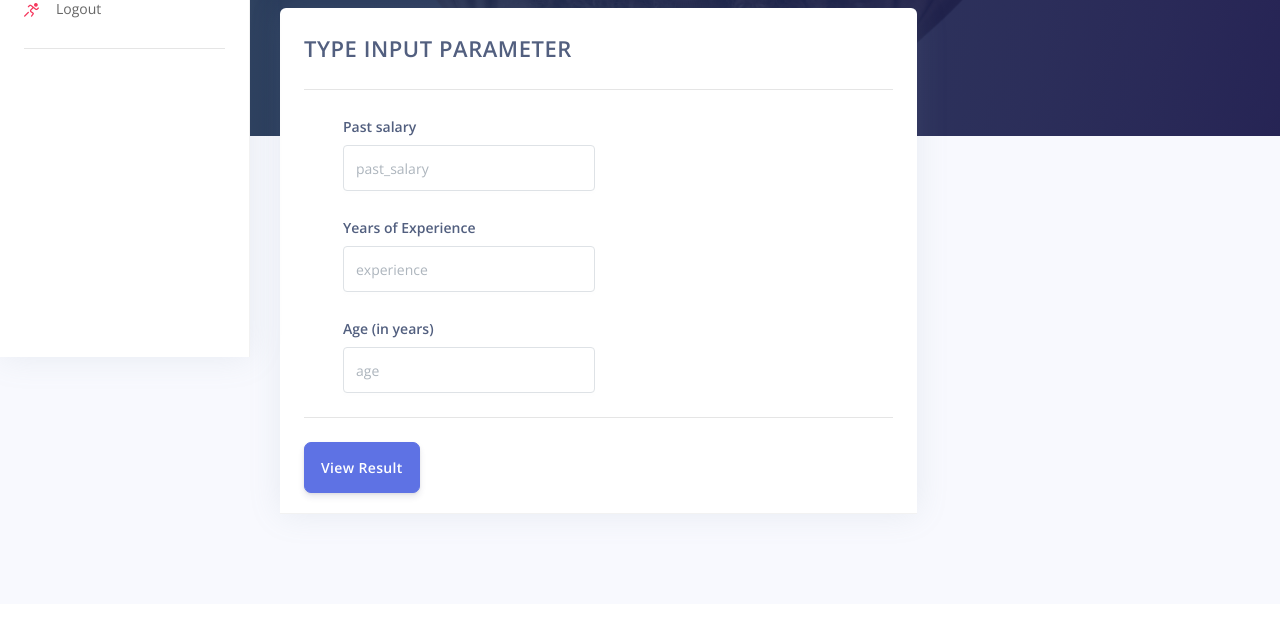
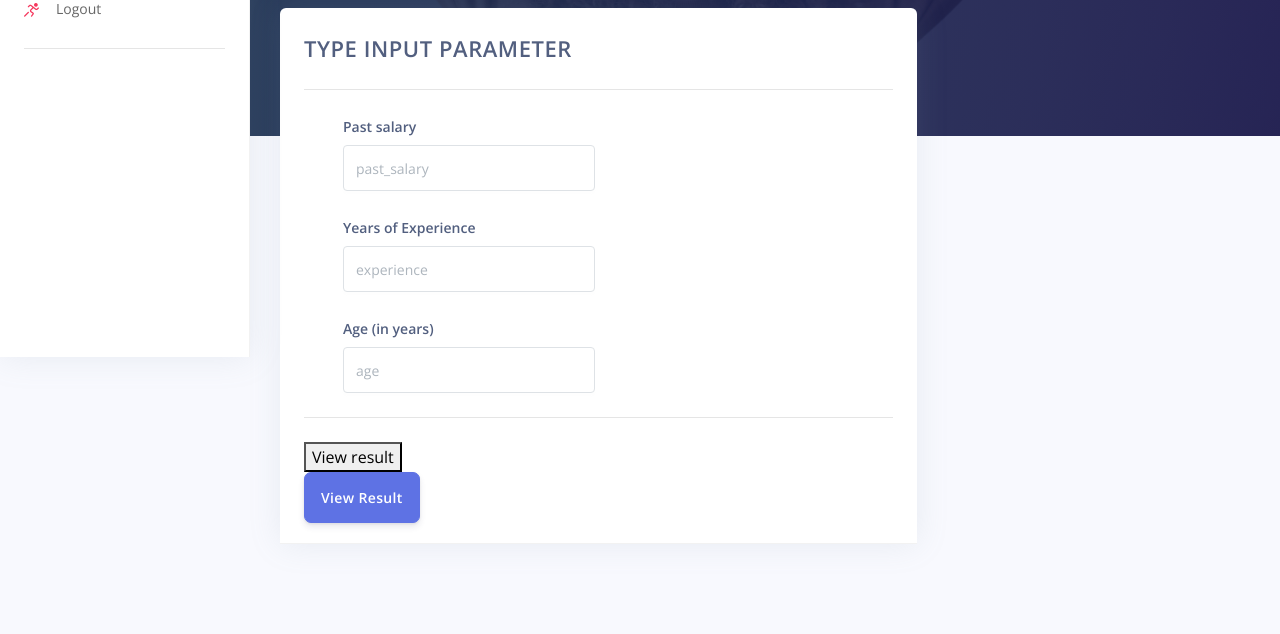
Before and after one commit to mayurgupta-code/instant-model-deploy, a Django app: page /model/predict/1 in a window 1280 px wide. Shown: the part 443-1077 px from the top of the page. Before the commit the page ends 966 px from the top, so only its background shows below. Run offline with Django 4.2, Linux system fonts and the light colour scheme; data comes from the database, SQL or seed files in the repository; some libraries are stand-ins or nearby versions.

Commit message:
[ADDED] predict form

```diff
--- a/home/urls.py
+++ b/home/urls.py
@@ -1,10 +1,11 @@
 from django.urls import path
-from .views import home, model_predict
+from .views import home, model_predict, get_predict_result
 
 
 urlpatterns = [
     path("", home, name="home"),
     path("model/predict/<int:id>", model_predict, name="model_predict"),
+    path("model/predict/result/<int:id>", get_predict_result, name="get_predict_result"),
     # path('register/', register_user, name="register"),
     # path("logout/", LogoutView.as_view(), name="logout")
 ]
--- a/home/views.py
+++ b/home/views.py
@@ -2,6 +2,7 @@ from django.shortcuts import render, redirect
 # import login required decorator
 from django.contrib.auth.decorators import login_required
 from .models import MLModel, MLModelInput
+from django.views.decorators.csrf import csrf_exempt
 
 # Create your views here.
 @login_required(login_url="/auth/login/")
@@ -15,7 +16,7 @@ def home(request):
 
 
 def model_predict(request, id):
-    print("model_id", id)
+    # print("model_id", id)
     # get the model
     ml_model = MLModel.objects.get(id=id)
     # get the model inputs
@@ -24,5 +25,11 @@ def model_predict(request, id):
         "ml_model": ml_model,
         "ml_model_inputs": ml_model_inputs
     }
-    print("context", context)
+    # print("context", context)
     return render(request, "home/predict.html", {"data": context})
+
+@csrf_exempt
+def get_predict_result(request, id):
+    if request.method == "POST":
+        print("request.POST", request.POST)
+        return redirect("home:model_predict", id=id)
--- a/imd/settings.py
+++ b/imd/settings.py
@@ -125,6 +125,10 @@ STATICFILES_DIRS = [
     # '/var/www/static/',
 ]
 
+MEDIA_URL = '/media/'
+MEDIA_ROOT = os.path.join(BASE_DIR, 'media')
+
+
 # Default primary key field type
 # https://docs.djangoproject.com/en/4.1/ref/settings/#default-auto-field
 
--- a/imd/urls.py
+++ b/imd/urls.py
@@ -15,10 +15,12 @@ Including another URLconf
 """
 from django.contrib import admin
 from django.urls import path, include
+from django.conf.urls.static import static
+from django.conf import settings
 
 urlpatterns = [
     path('admin/', admin.site.urls),
     path("", include("home.urls")),
     path("auth/", include("authentication.urls")),
     # path("", include("home.urls")),
-]
+] + static(settings.MEDIA_URL, document_root=settings.MEDIA_ROOT)
--- a/templates/home/predict.html
+++ b/templates/home/predict.html
@@ -93,7 +93,8 @@
           </div>
         </div> -->
         <div class="card-body" style="padding-bottom: 0;">
-          <form>
+          {% csrf_token %}
+          <form method="post" action="{% url 'home:get_predict_result' id=data.ml_model.id %}">
             <h6 class="heading-title text-body mb-4">Type Input Parameter</h6>
             <hr class="my-4" />
             <div class="pl-lg-4">
@@ -108,7 +109,7 @@
                 <div class="col-lg-6">
                   <div class="form-group">
                     <label class="form-control-label" for="{{input.id}}">{{input.name}}</label>
-                    <input type="{{input.input_type}}" id="{{input.id}}" class="form-control" placeholder="{{input.attribute}}">
+                    <input type="{{input.input_type}}" id="{{input.id}}" class="form-control" placeholder="{{input.attribute}}" name={{input.attribute}}>
                   </div>
                 </div>
                 {% endfor %}
@@ -119,63 +120,9 @@
                   </div>
                 </div> -->
               </div>
-              <!-- <div class="column">
-                <div class="col-lg-6">
-                  <div class="form-group">
-                    <label class="form-control-label" for="input-first-name">First name</label>
-                    <input type="text" id="input-first-name" class="form-control" placeholder="First name" value="Lucky">
-                  </div>
-                </div>
-                <div class="col-lg-6">
-                  <div class="form-group">
-                    <label class="form-control-label" for="input-last-name">Last name</label>
-                    <input type="text" id="input-last-name" class="form-control" placeholder="Last name" value="Jesse">
-                  </div>
-                </div>
-              </div> -->
             </div>
             <hr class="my-4" />
-            <!-- Address -->
-            <!-- <h6 class="heading-small text-muted mb-4">Contact information</h6>
-            <div class="pl-lg-4">
-              <div class="row">
-                <div class="col-md-12">
-                  <div class="form-group">
-                    <label class="form-control-label" for="input-address">Address</label>
-                    <input id="input-address" class="form-control" placeholder="Home Address" value="Bld Mihail Kogalniceanu, nr. 8 Bl 1, Sc 1, Ap 09" type="text">
-                  </div>
-                </div>
-              </div>
-              <div class="row">
-                <div class="col-lg-4">
-                  <div class="form-group">
-                    <label class="form-control-label" for="input-city">City</label>
-                    <input type="text" id="input-city" class="form-control" placeholder="City" value="New York">
-                  </div>
-                </div>
-                <div class="col-lg-4">
-                  <div class="form-group">
-                    <label class="form-control-label" for="input-country">Country</label>
-                    <input type="text" id="input-country" class="form-control" placeholder="Country" value="United States">
-                  </div>
-                </div>
-                <div class="col-lg-4">
-                  <div class="form-group">
-                    <label class="form-control-label" for="input-country">Postal code</label>
-                    <input type="number" id="input-postal-code" class="form-control" placeholder="Postal code">
-                  </div>
-                </div>
-              </div>
-            </div> -->
-            <!-- <hr class="my-4" /> -->
-            <!-- Description -->
-            <!-- <h6 class="heading-small text-muted mb-4">About me</h6>
-            <div class="pl-lg-4">
-              <div class="form-group">
-                <label class="form-control-label">About Me</label>
-                <textarea rows="4" class="form-control" placeholder="A few words about you ...">A beautiful Dashboard for Bootstrap 4. It is Free and Open Source.</textarea>
-              </div>
-            </div> -->
+            <button type="submit">View result</button>
           </form>
         </div>
         <div class="card-header" style="padding-top: 0;">
```
Also changed, not shown: 2 other files.
